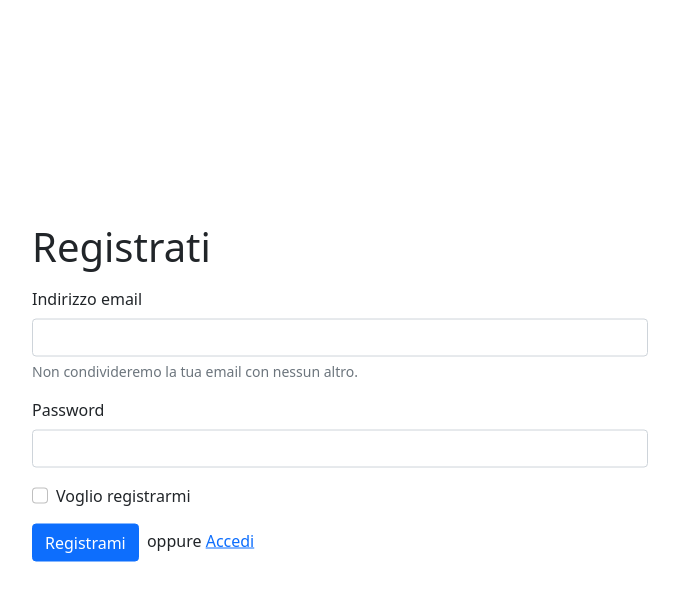
After one commit to cinethick/corso_flask_rest_api, a Flask app: template templates/principali/registra.html in a window 1280 px wide. The commit adds this page. Shown: the top 601 px of the page, without its empty margins (300-979 px from the left). Run offline with Flask 2, Linux system fonts and the light colour scheme; the template is opened without the code that fills it, so the values that code supplies are empty.

Commit message:
aggiunti i template e le risorse per il login e la registrazione

```diff
--- a/templates/comuni/_layout.html
+++ b/templates/comuni/_layout.html
@@ -2,6 +2,7 @@
 <html lang="it">
 <head>
     <meta charset="UTF-8">
+    <meta name="viewport" content="width=device-width, initial-scale=1">
     <title>{{ titolo }}</title>
     <link href="https://cdn.jsdelivr.net/npm/bootstrap@5.1.3/dist/css/bootstrap.min.css" rel="stylesheet"
           integrity="sha384-1BmE4kWBq78iYhFldvKuhfTAU6auU8tT94WrHftjDbrCEXSU1oBoqyl2QvZ6jIW3" crossorigin="anonymous">
--- /dev/null
+++ b/templates/principali/registra.html
@@ -0,0 +1,29 @@
+{% extends "comuni/_layout.html" %}
+{% block contenuto %}
+    <div class="container py-4">
+        <div class="row">
+            <div class="col-md-6 position-absolute top-50 start-50 translate-middle rounded-3">
+                <h1 class="mb-3">Registrati</h1>
+                <form action="" method="post">
+                    <div class="mb-3">
+                        <label for="form_email" class="form-label">Indirizzo email</label>
+                        <input type="email" class="form-control" id="form_email" aria-describedby="emailHelp">
+                        <div id="emailHelp" class="form-text">Non condivideremo la tua email con nessun altro.</div>
+                    </div>
+                    <div class="mb-3">
+                        <label for="form_password" class="form-label">Password</label>
+                        <input type="password" class="form-control" id="form_password">
+                    </div>
+                    <div class="mb-3 form-check">
+                        <input type="checkbox" class="form-check-input" id="exampleCheck1">
+                        <label class="form-check-label" for="exampleCheck1">Voglio registrarmi</label>
+                    </div>
+                    <div class="mb-3">
+                        <button type="submit" class="btn btn-primary">Registrami</button>
+                        <span class="ms-1"> oppure <a class="link-primary" href="/login">Accedi</a></span>
+                    </div>
+                </form>
+            </div>
+        </div>
+    </div>
+{% endblock %}
```
Also changed, not shown: risorse/utente.py (+12 -1 lines), templates/principali/login.html (added, +26 -0 lines).
